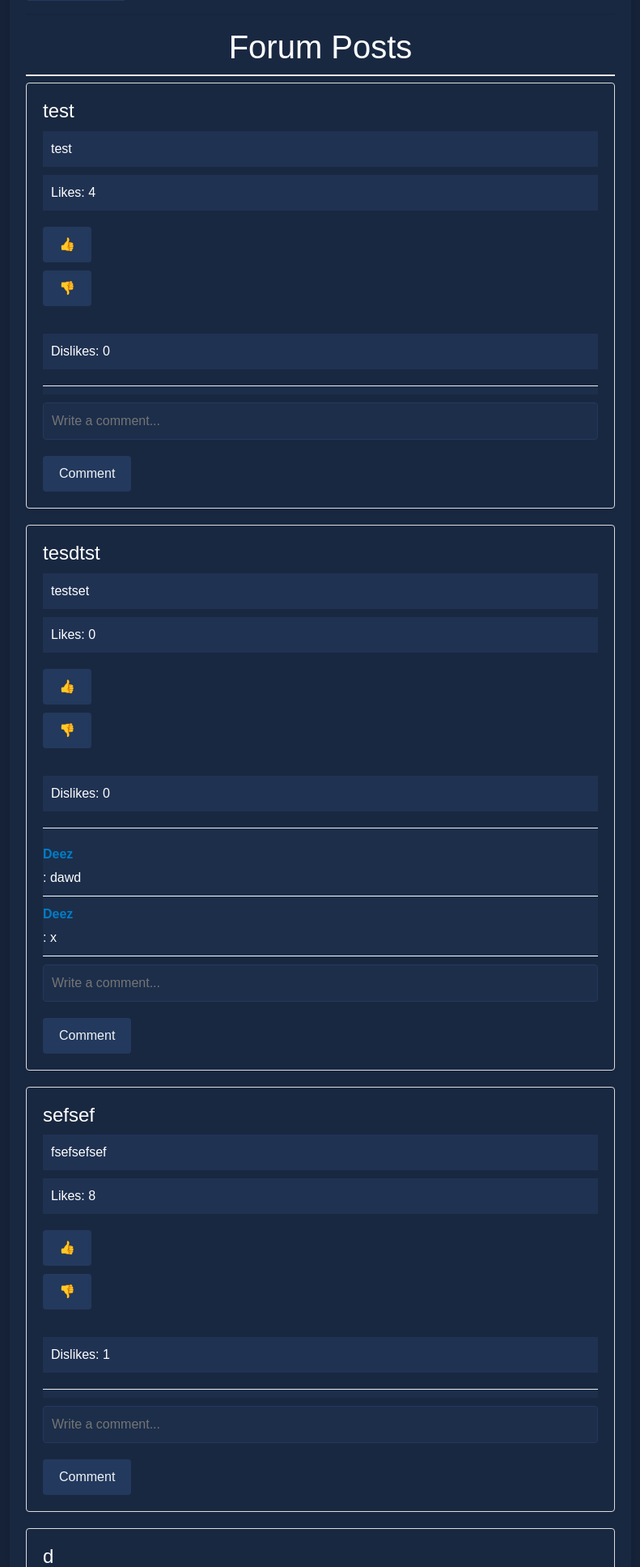
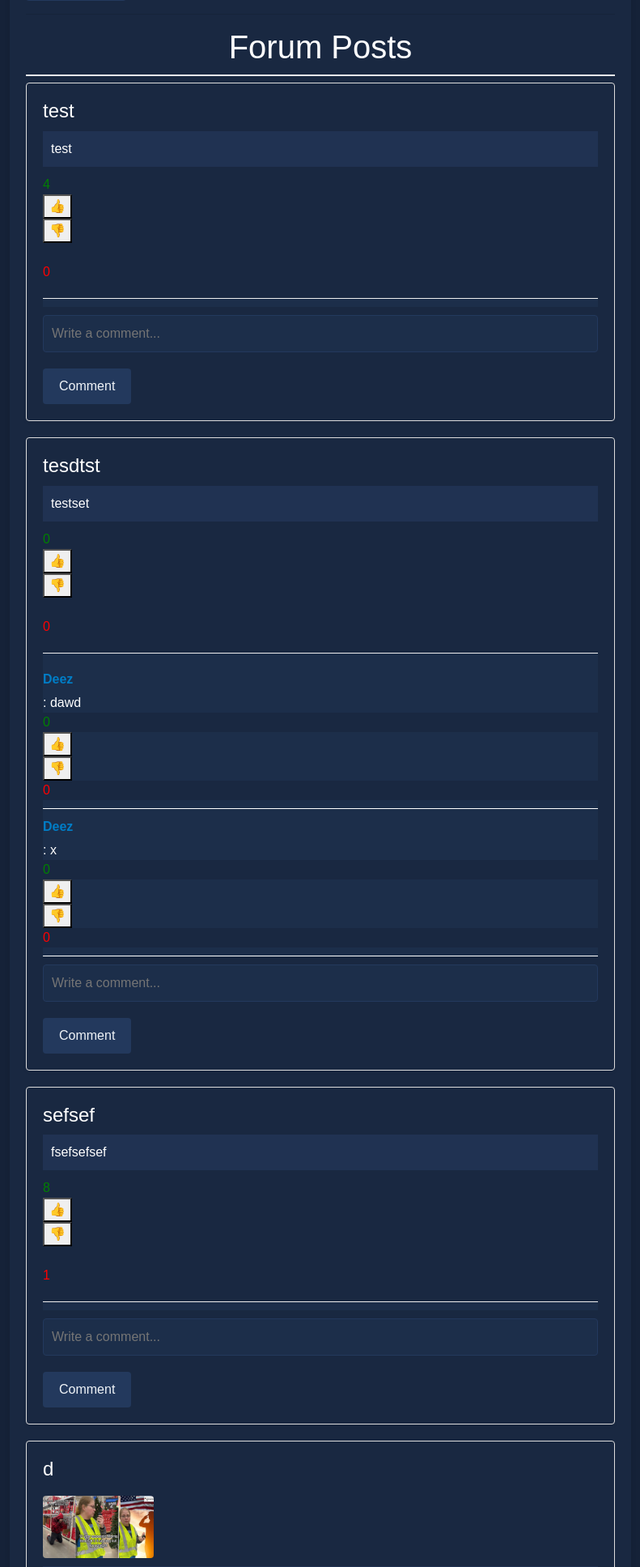
Before and after one commit to lovesosas/CSE106-Final-Project, a Flask app: page /home in a window 1280 px wide. Shown: the part 561-2496 px from the top of the page at 81% size, without its empty margins (244-1035 px from the left). Run offline with Flask 3, Linux system fonts and the light colour scheme; a user stored in the database is signed in; some libraries are stand-ins or nearby versions.

Commit message:
Likes and Dislikes for Comments
I implemented likes and dislikes for comments, changed a bit of css for the buttons

```diff
--- a/app.py
+++ b/app.py
@@ -66,6 +66,7 @@ class Post(db.Model):
     comments = db.relationship('Comment', backref='post', lazy=True)
     image_filename = db.Column(db.String(300))
 
+
     def serialize(self):
         return {
             'id': self.id,
@@ -85,6 +86,8 @@ class Comment(db.Model):
     author_id = db.Column(db.Integer, db.ForeignKey('user.id'), nullable=False)
     post_id = db.Column(db.Integer, db.ForeignKey('post.id'), nullable=False)
     author = db.relationship('User', foreign_keys=[author_id])
+    likes = db.Column(db.Integer, default=0)
+    dislikes = db.Column(db.Integer, default=0)
 
     def serialize(self):
         return {
@@ -250,6 +253,22 @@ def comment_post(post_id):
     except Exception as e:
         return jsonify({'error': str(e)}), 500
 
+@app.route('/like_comment/<int:comment_id>', methods=['POST'])
+@login_required
+def like_comment(comment_id):
+    comment = Comment.query.get_or_404(comment_id)
+    comment.likes += 1
+    db.session.commit()
+    return jsonify({'success': True, 'likes': comment.likes, 'comment_id': comment_id})
+
+@app.route('/dislike_comment/<int:comment_id>', methods=['POST'])
+@login_required
+def dislike_comment(comment_id):
+    comment = Comment.query.get_or_404(comment_id)
+    comment.dislikes += 1
+    db.session.commit()
+    return jsonify({'success': True, 'dislikes': comment.dislikes, 'comment_id': comment_id})
+
 @app.route('/search', methods=['POST'])
 @login_required
 def search():
--- a/static/forum.css
+++ b/static/forum.css
@@ -131,8 +131,29 @@ h1 {
     box-sizing: border-box; /* Include padding and border in the element's total width and height */
 }
 
+.like-count {
+    color: green !important; /* Change the color to your preference */
+    padding: 0px !important;
+    margin: 0px 0 !important;
+}
+.dislike-count {
+    color: red !important; /* Change the color to your preference */
+    padding: 0px !important;
+    margin: 0px 0 !important;
+}
 
-
+.dark-mode .like-count {
+    background: #192841 !important;
+    color: green !important; /* Change the color to your preference */
+    padding: 0px !important;
+    margin: 0px 0 !important;
+}
+.dark-mode .dislike-count {
+    background: #192841 !important;
+    color: red !important; /* Change the color to your preference */
+    padding: 0px !important;
+    margin: 0px 0 !important;
+}
 .comments {
     margin-top: 20px;
     border-top: 1px solid #eee;
--- a/static/forumActions.js
+++ b/static/forumActions.js
@@ -1,3 +1,5 @@
+
+
 document.addEventListener('DOMContentLoaded', () => {
     let isDarkMode = false; // Define isDarkMode in a broader scope
     const darkModeToggle = document.getElementById('darkModeToggle');
@@ -29,38 +31,92 @@ document.addEventListener('DOMContentLoaded', () => {
         darkModeToggle.setAttribute('data-mode', isDarkMode ? 'dark' : 'light');
     }
 
-    document.querySelectorAll('.like-form').forEach(form => {
-        form.addEventListener('submit', function (e) {
-            e.preventDefault();
-            const postId = this.dataset.postId;
+    document.querySelector('.container').addEventListener('click', function (event) {
+        const postId = event.target.closest('.like-form, .dislike-form')?.dataset.postId;
+        const commentId = event.target.closest('.like-comment-form, .dislike-comment-form')?.dataset.commentId;
+
+        if (postId) {
+            // If like or dislike button for a post is clicked
+            event.preventDefault();
+            if (event.target.classList.contains('like-button')) {
                 likePost(postId);
+            } else if (event.target.classList.contains('dislike-button')) {
+                dislikePost(postId);
+            }
+        } else if (commentId) {
+            // If like or dislike button for a comment is clicked
+            event.preventDefault();
+            if (event.target.classList.contains('like-button')) {
+                likeComment(commentId);
+            } else if (event.target.classList.contains('dislike-button')) {
+                dislikeComment(commentId);
+            }
+        }
     });
-    });
+
     toggleDarkMode(isDarkMode);
 
         // Save the updated dark mode preference to local storage
         const newMode = isDarkMode ? 'light' : 'dark';
         localStorage.setItem('dark_mode', newMode);
 
-    document.querySelectorAll('.dislike-form').forEach(form => {
-        form.addEventListener('submit', function (e) {
-            e.preventDefault();
-            const postId = this.dataset.postId;
-            dislikePost(postId);
-        });
-    });
 
         document.querySelectorAll('.comment-form').forEach(form => {
             form.addEventListener('submit', function (e) {
                 e.preventDefault();
                 const postId = this.dataset.postId;
                 const commentContent = this.querySelector('.comment-input').value;
-            const csrfToken = this.querySelector('input[name="csrf_token"]').value;
+                const csrfToken = getCsrfToken(); // Use the correct CSRF token
                 submitComment(postId, commentContent, csrfToken);
                 this.querySelector('.comment-input').value = '';
             });
         });
+
 });
+
+function likeComment(commentId) {
+    const likesElement = document.getElementById(`likes-comment-${commentId}`);
+    // Update the text content before making the fetch request
+    likesElement.textContent = parseInt(likesElement.textContent) + 1;
+
+    // Fetch request and handling remain the same
+    fetch(`/like_comment/${commentId}`, {
+        method: 'POST',
+        headers: {
+            'Content-Type': 'application/json',
+            'X-CSRFToken': getCsrfToken()
+        }
+    })
+    .then(response => response.json())
+    .then(data => {
+        // Refine the text content based on the server response
+        likesElement.textContent = data.likes;
+    })
+    .catch(error => console.error('Error:', error));
+}
+
+function dislikeComment(commentId) {
+    const dislikesElement = document.getElementById(`dislikes-comment-${commentId}`);
+    // Update the text content before making the fetch request
+    dislikesElement.textContent = parseInt(dislikesElement.textContent) + 1;
+
+    // Fetch request and handling remain the same
+    fetch(`/dislike_comment/${commentId}`, {
+        method: 'POST',
+        headers: {
+            'Content-Type': 'application/json',
+            'X-CSRFToken': getCsrfToken()
+        }
+    })
+    .then(response => response.json())
+    .then(data => {
+        // Refine the text content based on the server response
+        dislikesElement.textContent = data.dislikes;
+    })
+    .catch(error => console.error('Error:', error));
+}
+
+
 
 function getCsrfToken() {
     // Get the CSRF token from the hidden input in the form
@@ -68,6 +124,11 @@ function getCsrfToken() {
 }
 
 function likePost(postId) {
+    const likesElement = document.getElementById(`likes-${postId}`);
+    // Update the text content before making the fetch request
+    likesElement.textContent = parseInt(likesElement.textContent) + 1;
+
+    // Fetch request and handling remain the same
     fetch(`/like_post/${postId}`, {
         method: 'POST',
         headers: {
@@ -77,13 +138,22 @@ function likePost(postId) {
     })
     .then(response => response.json())
     .then(data => {
-        const likesElement = document.getElementById(`likes-${postId}`);
-        likesElement.textContent = `Likes: ${data.likes}`;
+        // Refine the text content based on the server response
+        likesElement.textContent = data.likes;
     })
-    .catch(error => console.error('Error:', error));
+    .catch(error => {
+        console.error('Error:', error);
+        // If there's an error, revert the text content to the original state
+        likesElement.textContent = parseInt(likesElement.textContent) - 1;
+    });
 }
 
 function dislikePost(postId) {
+    const dislikesElement = document.getElementById(`dislikes-${postId}`);
+    // Update the text content before making the fetch request
+    dislikesElement.textContent = parseInt(dislikesElement.textContent) + 1;
+
+    // Fetch request and handling remain the same
     fetch(`/dislike_post/${postId}`, {
         method: 'POST',
         headers: {
@@ -93,11 +163,17 @@ function dislikePost(postId) {
     })
     .then(response => response.json())
     .then(data => {
-        const dislikesElement = document.getElementById(`dislikes-${postId}`);
-        dislikesElement.textContent = `Dislikes: ${data.dislikes}`;
+        // Refine the text content based on the server response
+        dislikesElement.textContent = data.dislikes;
     })
-    .catch(error => console.error('Error:', error));
+    .catch(error => {
+        console.error('Error:', error);
+        // If there's an error, revert the text content to the original state
+        dislikesElement.textContent = parseInt(dislikesElement.textContent) - 1;
+    });
 }
+
+
 
 function submitComment(postId, content, csrfToken) {
     const darkModeEnabled = document.body.classList.contains('dark-mode');
--- a/templates/home.html
+++ b/templates/home.html
@@ -84,31 +84,39 @@
                 {% endif %}
             {% endif %}
             <p>{{ post.content }}</p>
-                <p id="likes-{{ post.id }}">Likes: {{ post.likes }}</p>
-
-
-                <!-- <button onclick="likePost({{ post.id }}, 'post')">👍 Like</button>
-                <button onclick="dislikePost({ post.id }}, 'post')">👎 Dislike</button> -->
+            <p id="likes-{{ post.id }}" class="like-count">{{ post.likes }}</p>
 
             <form class="like-form" data-post-id="{{ post.id }}" action="javascript:void(0);" method="post">
                 <input type="hidden" name="csrf_token" value="{{ csrf_token() }}"/>
-                    <input type="submit" value="👍">
+                <button type="button" class="like-button">👍</button>
             </form>
 
             <form class="dislike-form" data-post-id="{{ post.id }}" action="javascript:void(0);" method="post">
                 <input type="hidden" name="csrf_token" value="{{ csrf_token() }}"/>
-                    <input type="submit" value="👎">
+                <button type="button" class="dislike-button">👎</button>
             </form>
             <br>
-                <p id="dislikes-{{ post.id }}">Dislikes: {{ post.dislikes }}</p>
+            <p id="dislikes-{{ post.id }}" class="dislike-count">{{ post.dislikes }}</p>
 
             <!-- {{ csrf_token() }} -->
 
             <div id="comments-{{ post.id }}" class="comments">
                 {% for comment in post.comments %}
                     <div class="comment">
-                            <!-- <p>{{ comment.author.username }}</p> -->
                         <strong>{{ comment.author.username }}</strong>: {{ comment.content }}
+                        <p id="likes-comment-{{ comment.id }}" class="like-count">{{ comment.likes }}</p>
+
+                        <form class="like-comment-form" data-comment-id="{{ comment.id }}" action="javascript:void(0);" method="post">
+                            <input type="hidden" name="csrf_token" value="{{ csrf_token() }}"/>
+                            <button type="button" class="like-button">👍</button>
+                        </form>
+
+                        <form class="dislike-comment-form" data-comment-id="{{ comment.id }}" action="javascript:void(0);" method="post">
+                            <input type="hidden" name="csrf_token" value="{{ csrf_token() }}"/>
+                            <button type="button" class="dislike-button">👎</button>
+                        </form>
+
+                        <p id="dislikes-comment-{{ comment.id }}" class="dislike-count">{{ comment.dislikes }}</p>
                     </div>
                 {% endfor %}
             </div>
```
Lines whose indentation alone changed are shown as unchanged.
